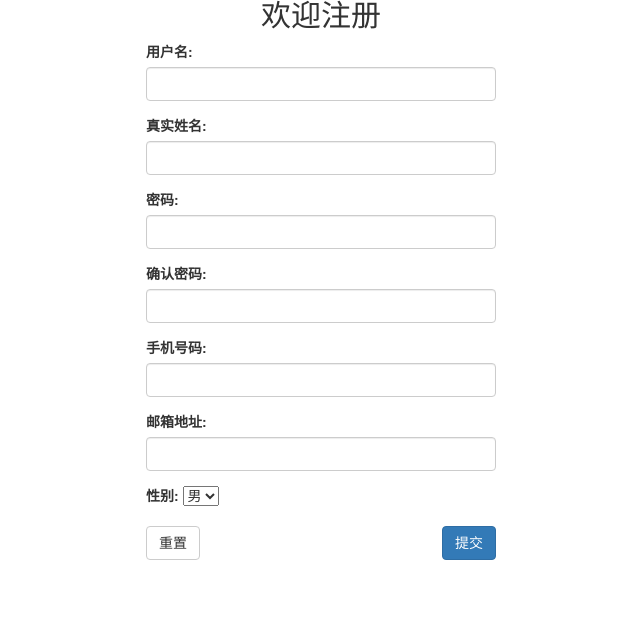
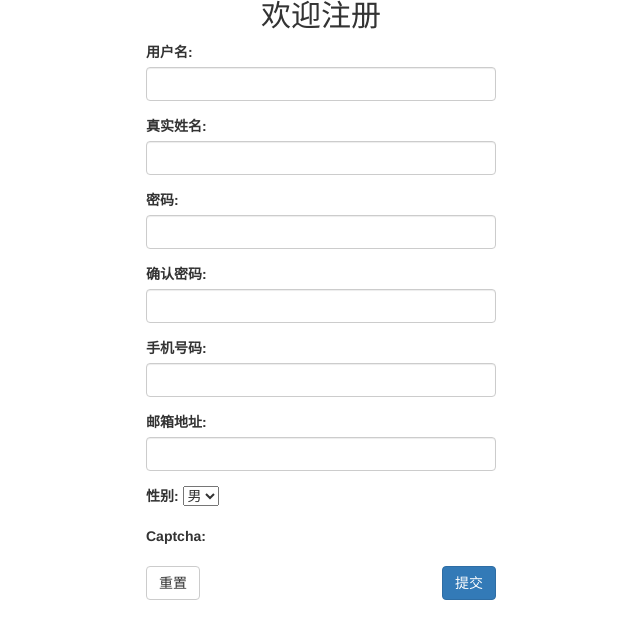
Before and after one commit to SlongLiu/bus_booking_system, a Django app: page /register/ in a window 1280 px wide. Shown: the part 93-732 px from the top of the page, without its empty margins (319-959 px from the left). Run offline with Django 3.2, Linux system fonts and the light colour scheme; some libraries are stand-ins or nearby versions.

Commit message:
V0.3 增加验证码和密码加密

```diff
--- a/booking/forms.py
+++ b/booking/forms.py
@@ -1,10 +1,11 @@
 from django import forms
+from captcha.fields import CaptchaField
 
 
 class UserForm(forms.Form):
     username = forms.CharField(label="用户名", max_length=128, widget=forms.TextInput(attrs={'class': 'form-control'}))
     password = forms.CharField(label="密码", max_length=256, widget=forms.PasswordInput(attrs={'class': 'form-control'}))
-
+    captcha = CaptchaField(label='验证码')
 
 class RegisterForm(forms.Form):
     gender = (
@@ -18,4 +19,4 @@
     mobile = forms.CharField(label='手机号码', max_length=11, widget=forms.TextInput(attrs={'class': 'form-control'}))
     realname = forms.CharField(label='真实姓名', max_length=128, widget=forms.TextInput(attrs={'class': 'form-control'}))
     sex = forms.ChoiceField(label='性别', choices=gender)
-    # captcha = CaptchaField(label='验证码')
+    captcha = CaptchaField(label='验证码')
--- a/booking/views.py
+++ b/booking/views.py
@@ -1,10 +1,18 @@
-from django.shortcuts import render
 from django.http import HttpResponseRedirect
 # Create your views here.
 from django.http import HttpResponse
 from booking import models
 from django.shortcuts import render, redirect
 from .forms import UserForm, RegisterForm
+import hashlib
+
+
+def hash_code(s, salt='ojbk'):
+    h = hashlib.sha3_256()
+    s += salt
+    h.update(s.encode())
+    print('h=', h.hexdigest())
+    return h.hexdigest()
 
 
 def first_request(request):
@@ -28,10 +36,12 @@
             password = request.POST.get('password', None)
             try:
                 user = models.User.objects.get(name=username)
-                if user.password == password:
+                if user.password == hash_code(password):
                     request.session['is_login'] = True
                     request.session['user_id'] = user.id
                     request.session['user_name'] = user.name
+                    request.session['identify'] = user.identify
+                    print(user.identify)
                     return redirect('/index/')
                 else:
                     message = "密码不正确！"
@@ -91,11 +101,12 @@
                     message = '该邮箱地址已被注册，请使用别的邮箱！'
                     return render(request, 'login/register.html', locals())
 
+                print('完成检验 可以注册')
                 # 当一切都OK的情况下，创建新用户
 
                 new_user = models.User.objects.create()
                 new_user.name = username
-                new_user.password = password1
+                new_user.password = hash_code(password1)
                 new_user.email = email
                 new_user.sex = sex
                 new_user.realname = realname
--- a/bus_booking_system/settings.py
+++ b/bus_booking_system/settings.py
@@ -37,7 +37,8 @@
     'django.contrib.sessions',
     'django.contrib.messages',
     'django.contrib.staticfiles',
-    'booking'
+    'booking',
+    'captcha'
 ]
 
 MIDDLEWARE = [
--- a/bus_booking_system/urls.py
+++ b/bus_booking_system/urls.py
@@ -15,7 +15,9 @@
 """
 from django.contrib import admin
 from django.urls import path
+from django.conf.urls import url
 from booking import views
+from django.conf.urls import include
 
 urlpatterns = [
     path('admin/', admin.site.urls),
@@ -24,6 +26,8 @@
     path('login/', views.login),
     path('register/', views.register),
     path('logout/', views.logout),
-    path('base/', views.base)
+    path('base/', views.base),
+    # path('captcha/', include('captcha.urls')),
+    url(r'^captcha', include('captcha.urls'))
 
 ]
--- a/templates/login/login.html
+++ b/templates/login/login.html
@@ -29,6 +29,12 @@
                   {{ login_form.password }}
                 </div>
 
+              <div class="form-group">
+                  {{ login_form.captcha.errors }}
+                  {{ login_form.captcha.label_tag }}
+                  {{ login_form.captcha }}
+              </div>
+
 {#              <div class="form-group">#}
 {#                <label for="id_username">用户名：</label>#}
 {#                <input type="text" name='username' class="form-control" id="id_username" placeholder="Username" autofocus required>#}
--- a/templates/login/register.html
+++ b/templates/login/register.html
@@ -42,10 +42,16 @@
                   {{ register_form.sex.label_tag }}
                   {{ register_form.sex }}
               </div>
-              <div class="form-group">
+{#              <div class="form-group">#}
+{#                  {{ register_form.captcha.errors }}#}
+{#                  {{ register_form.captcha.label_tag }}#}
+{#                  {{ register_form.captcha }}#}
+{#              </div>#}
+
+            <div class="form-group">
                   {{ register_form.captcha.errors }}
                   {{ register_form.captcha.label_tag }}
-{#                  {{ register_form.captcha }}#}
+                  {{ register_form.captcha }}
               </div>
 
               <button type="reset" class="btn btn-default pull-left">重置</button>
```
Also changed, not shown: booking/models.py (+29 -1 lines), booking/migrations/0006_auto_20190119_0958.py (added).
